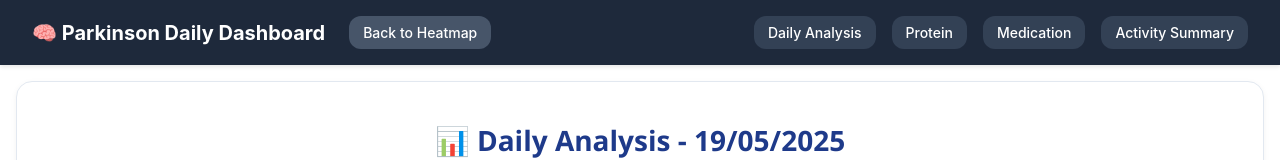
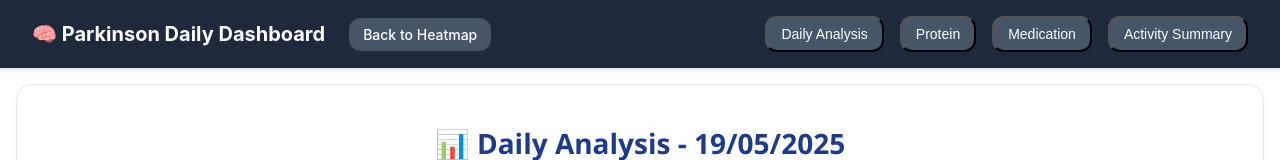
Before and after one commit to OmerFatal/FinalProject_Parkinson-s_Visualization, a React (Create React App) app in the folder Phase_B/capstone-app/: page /dashboard in a window 1280 px wide. Shown: the top 160 px of the page. Built offline with nearby package versions, Linux system fonts and the light colour scheme; no server answers.

Commit message:
Fixed the buttons on Dashboard

```diff
--- a/Phase_B/capstone-app/src/components/Dashboard.js
+++ b/Phase_B/capstone-app/src/components/Dashboard.js
@@ -14,7 +14,7 @@ import CombinedStateTimelineGraph from './Graph/CombinedStateTimelineGraph/Combi
 export default function Dashboard() {
   const location = useLocation();
   const query = new URLSearchParams(location.search);
-  const selectedDate = query.get('date');
+  const selectedDate = query.get('date') || new Date().toISOString().slice(0, 10);
   const selectedMonth = query.get('month');
   const selectedYear = query.get('year');
 
--- a/Phase_B/capstone-app/src/components/NavBar.js
+++ b/Phase_B/capstone-app/src/components/NavBar.js
@@ -1,4 +1,4 @@
-import React, { useEffect } from 'react';
+import React, { useEffect, useState } from 'react';
 import './NavBar.css';
 import { useLocation, Link } from 'react-router-dom';
 
@@ -8,16 +8,22 @@ export default function NavBar() {
   const selectedMonth = query.get('month');
   const selectedYear = query.get('year');
 
+  // הדגשה של הסקשן הפעיל
+  const [activeSection, setActiveSection] = useState('analysis');
+
   useEffect(() => {
     const handleScroll = () => {
-      const navbar = document.querySelector('.navbar');
-      if (window.scrollY > 10) {
-        navbar.classList.add('scrolled');
-      } else {
-        navbar.classList.remove('scrolled');
+      const sections = ['analysis', 'protein', 'medication', 'activity-summary'];
+      let found = 'analysis';
+      for (const id of sections) {
+        const el = document.getElementById(id);
+        if (el) {
+          const rect = el.getBoundingClientRect();
+          if (rect.top <= 80) found = id;
+        }
       }
+      setActiveSection(found);
     };
-
     window.addEventListener('scroll', handleScroll);
     return () => window.removeEventListener('scroll', handleScroll);
   }, []);
@@ -26,18 +32,45 @@ export default function NavBar() {
     ? `/?month=${selectedMonth}&year=${selectedYear}`
     : '/';
 
+  // גלילה חלקה לסקשן
+  const scrollToSection = (id) => {
+    const el = document.getElementById(id);
+    if (el) {
+      el.scrollIntoView({ behavior: 'smooth', block: 'start' });
+    }
+  };
+
   return (
     <nav className="navbar">
       <div className="navbar-left">
         <div className="navbar-logo">🧠 Parkinson Daily Dashboard</div>
         <Link className="navbar-link back-link" to={heatmapLink}>Back to Heatmap</Link>
       </div>
-
       <div className="navbar-links">
-        <a className="navbar-link" href="#analysis">Daily Analysis</a>
-        <a className="navbar-link" href="#protein">Protein</a>
-        <a className="navbar-link" href="#medication">Medication</a>
-        <a className="navbar-link" href="#activity-summary">Activity Summary</a>
+        <button
+          className={`navbar-link back-link${activeSection === 'analysis' ? ' active' : ''}`}
+          onClick={() => scrollToSection('analysis')}
+        >
+          Daily Analysis
+        </button>
+        <button
+          className={`navbar-link back-link${activeSection === 'protein' ? ' active' : ''}`}
+          onClick={() => scrollToSection('protein')}
+        >
+          Protein
+        </button>
+        <button
+          className={`navbar-link back-link${activeSection === 'medication' ? ' active' : ''}`}
+          onClick={() => scrollToSection('medication')}
+        >
+          Medication
+        </button>
+        <button
+          className={`navbar-link back-link${activeSection === 'activity-summary' ? ' active' : ''}`}
+          onClick={() => scrollToSection('activity-summary')}
+        >
+          Activity Summary
+        </button>
       </div>
     </nav>
   );
```
